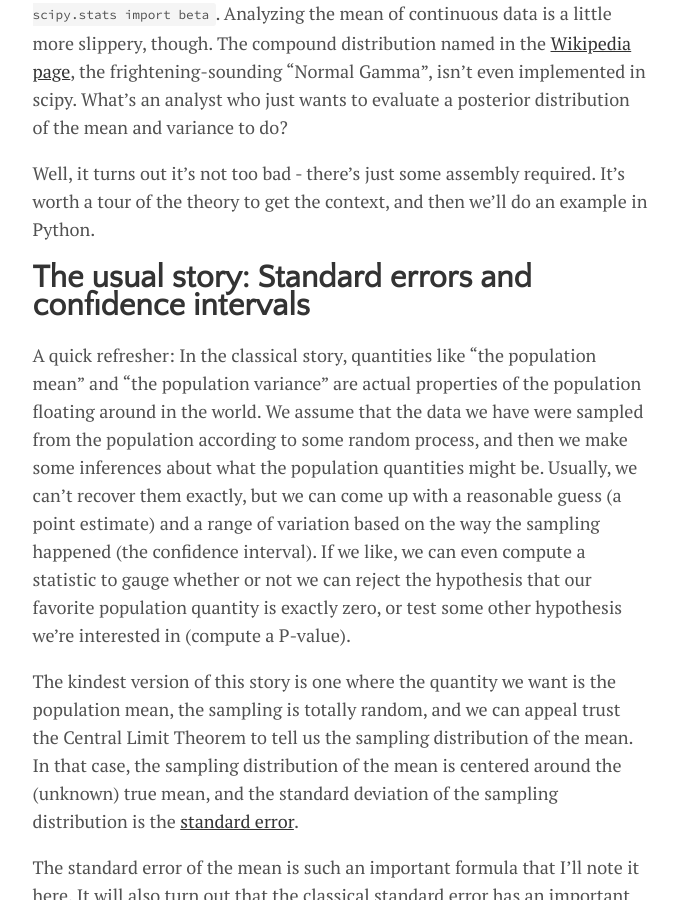
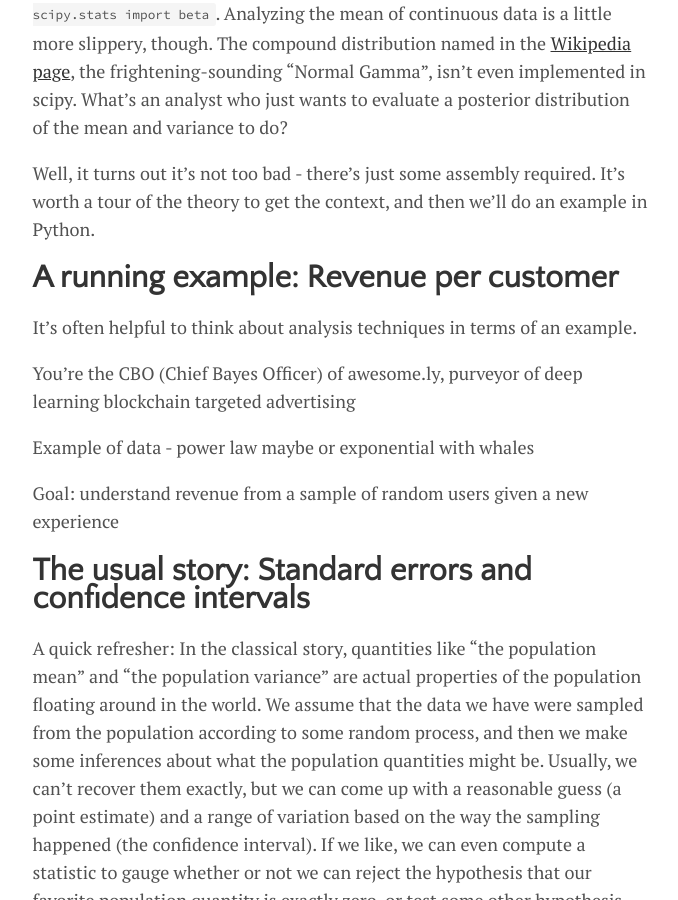
Before and after one commit to lmc2179/lmc2179.github.io, a Jekyll site: the page built from drafts/bayes_norm.md, in a window 1280 px wide and 900 px high, scrolled down 764 px. Shown: the whole window, without its empty margins (300-978 px from the left). Built offline with Jekyll 4.4.1, drawn with Linux system fonts in a browser that asks for light colours; formulas are drawn with MathJax 3.

Commit message:
Update bayes_norm.md

```diff
--- a/drafts/bayes_norm.md
+++ b/drafts/bayes_norm.md
@@ -10,6 +10,16 @@ image: jellybeans.png
 Bayesian analysis of proportions using the beta conjugate prior is relatively easy to automate once you've got the basics down ([this](https://www.quantstart.com/articles/Bayesian-Inference-of-a-Binomial-Proportion-The-Analytical-Approach/), [this](https://stephens999.github.io/fiveMinuteStats/bayes_beta_binomial.html), and [this](https://www.youtube.com/watch?v=D0CjtN8RYWc) are some good references if it's a topic that's new to you or you'd like a refresher). For practitioners using Python, it's not much harder than `from scipy.stats import beta`. Analyzing the mean of continuous data is a little more slippery, though. The compound distribution named in the [Wikipedia page](https://en.wikipedia.org/wiki/Conjugate_prior#When_likelihood_function_is_a_continuous_distribution), the frightening-sounding "Normal Gamma", isn't even implemented in scipy. What's an analyst who just wants to evaluate a posterior distribution of the mean and variance to do?
 
 Well, it turns out it's not too bad - there's just some assembly required. It's worth a tour of the theory to get the context, and then we'll do an example in Python.
+
+# A running example: Revenue per customer
+
+It's often helpful to think about analysis techniques in terms of an example.
+
+You're the CBO (Chief Bayes Officer) of awesome.ly, purveyor of deep learning blockchain targeted advertising
+
+Example of data - power law maybe or exponential with whales
+
+Goal: understand revenue from a sample of random users given a new experience
 
 # The usual story: Standard errors and confidence intervals
 
```
